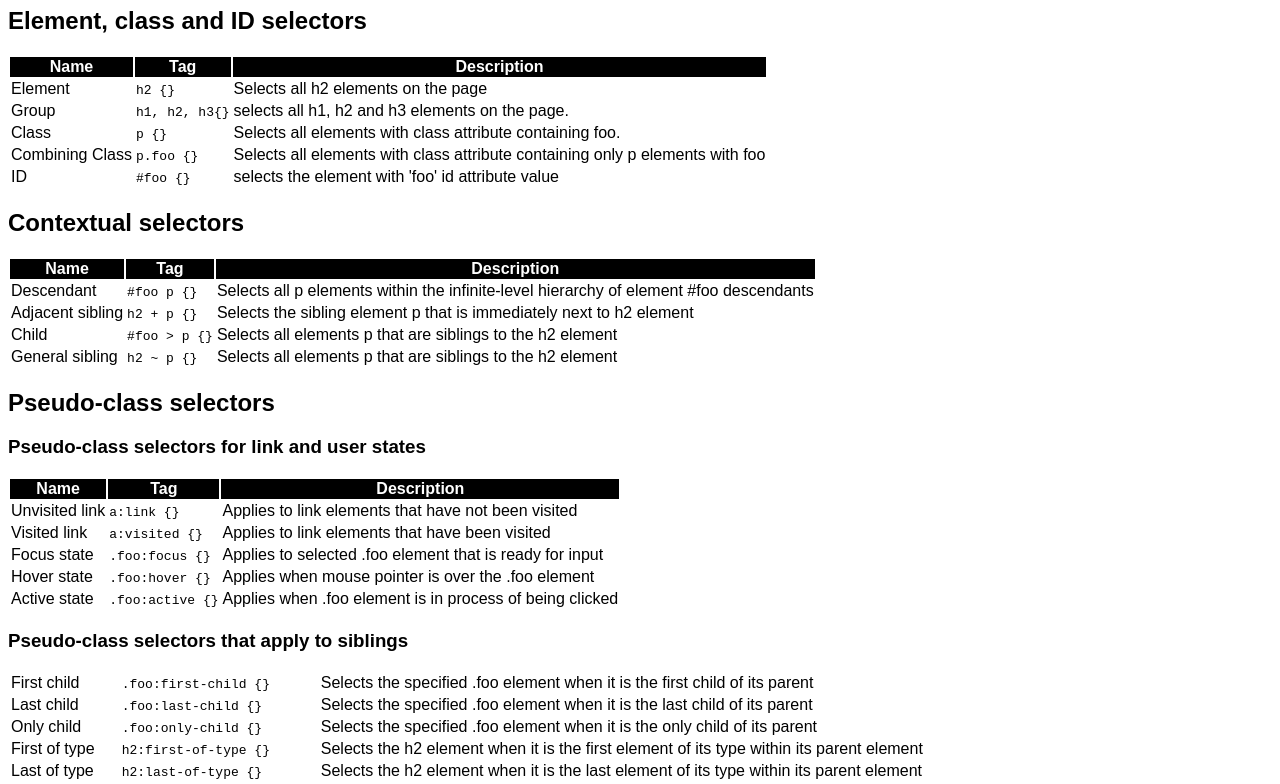
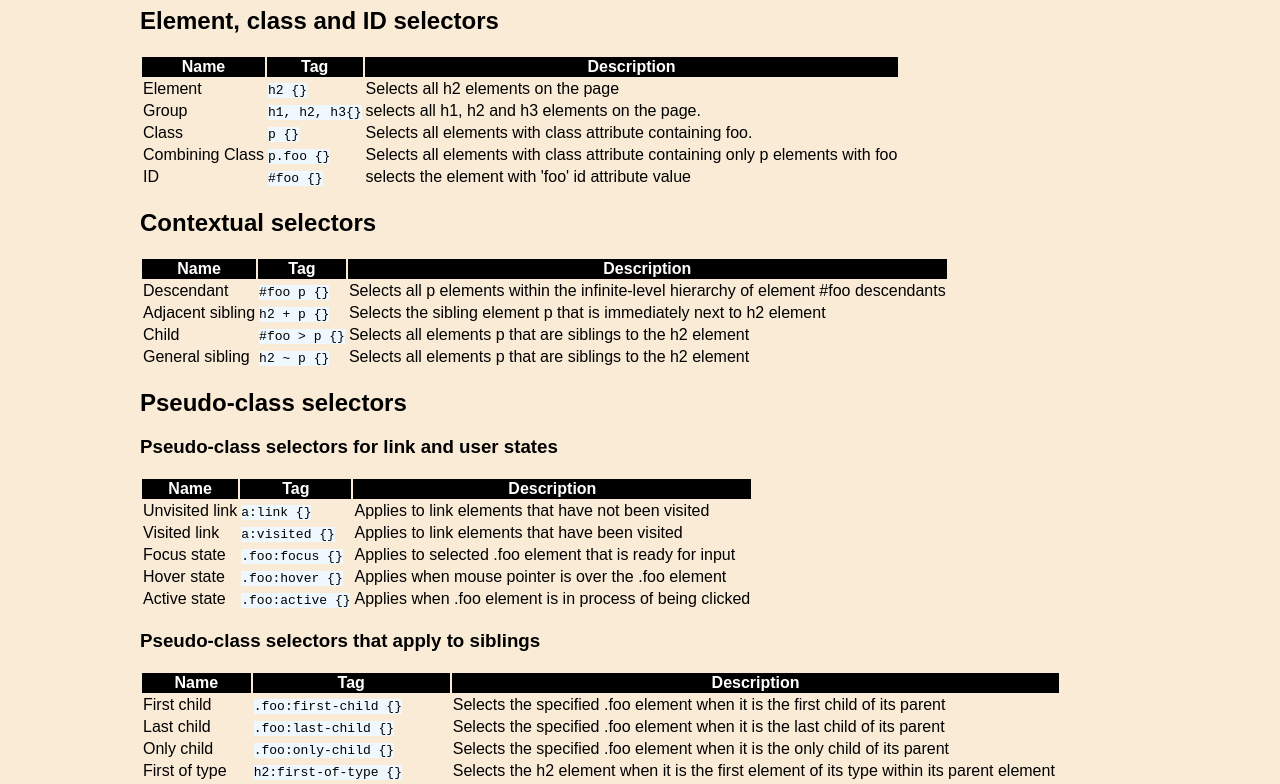
Before and after one commit to okipe/html-cheat-sheet_1, a plain HTML site: page index.html in a window 1280 px wide. Shown: the part 73-857 px from the top of the page. Drawn offline with Linux system fonts and the light colour scheme.

Commit message:
More HTML and CSS code.

```diff
--- a/css/styles.css
+++ b/css/styles.css
@@ -1,10 +1,17 @@
 *{
   font-family: sans-serif;
+}
+
+body{
+  background-color: AntiqueWhite;
+  max-width: 1000px;
+  margin: auto;
 }
 
 .table {
 	width:100%;
 }
+
 
 th{
   background:#000;
@@ -13,5 +20,5 @@ th{
 
 code{
   font-family: monospace;
-
+  background-color: AliceBlue;
 }
--- a/index.html
+++ b/index.html
@@ -105,6 +105,11 @@
     <h3>Pseudo-class selectors that apply to siblings</h3>
       <table>
         <tr>
+          <th>Name</th>
+          <th>Tag</th>
+          <th>Description</th>
+        </tr>
+        <tr>
           <td>First child</td>
           <td><code>.foo:first-child {}</code></td>
           <td>Selects the specified .foo element when it is the first child of its parent</td>
```
